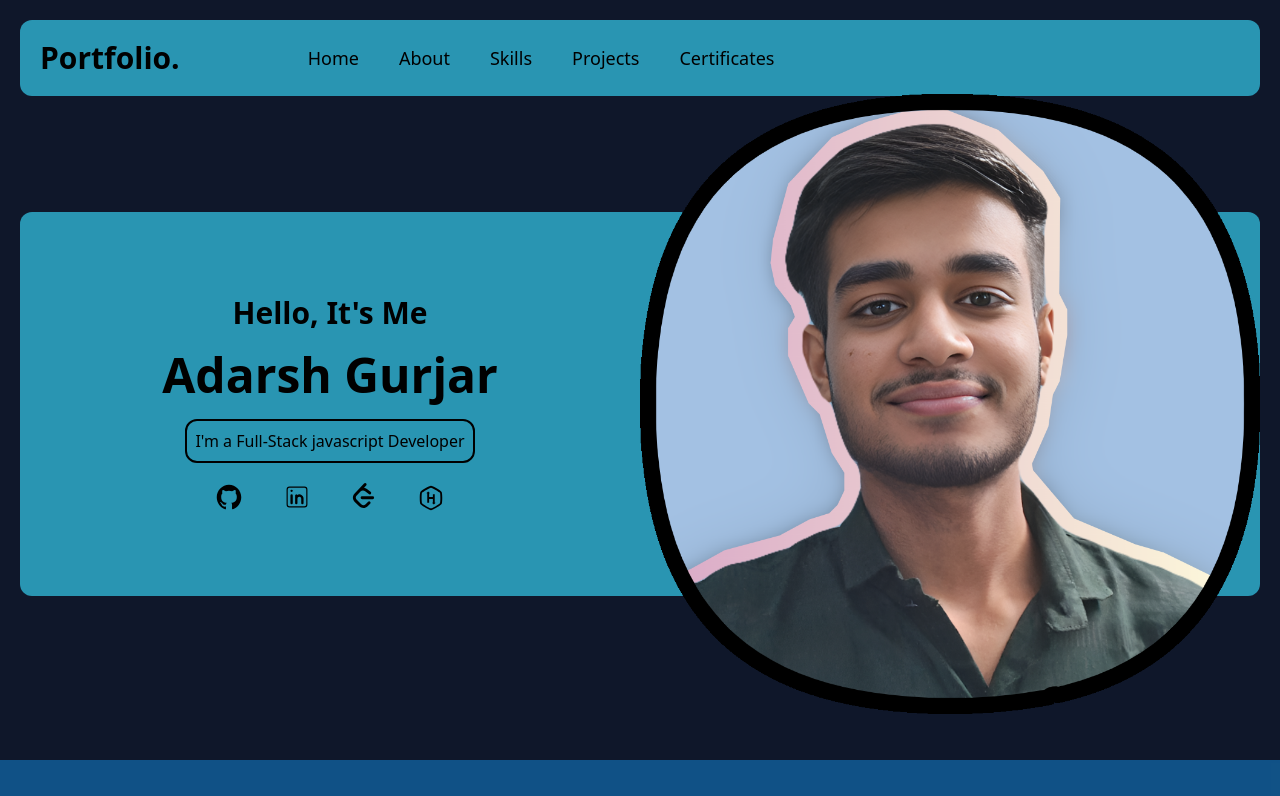
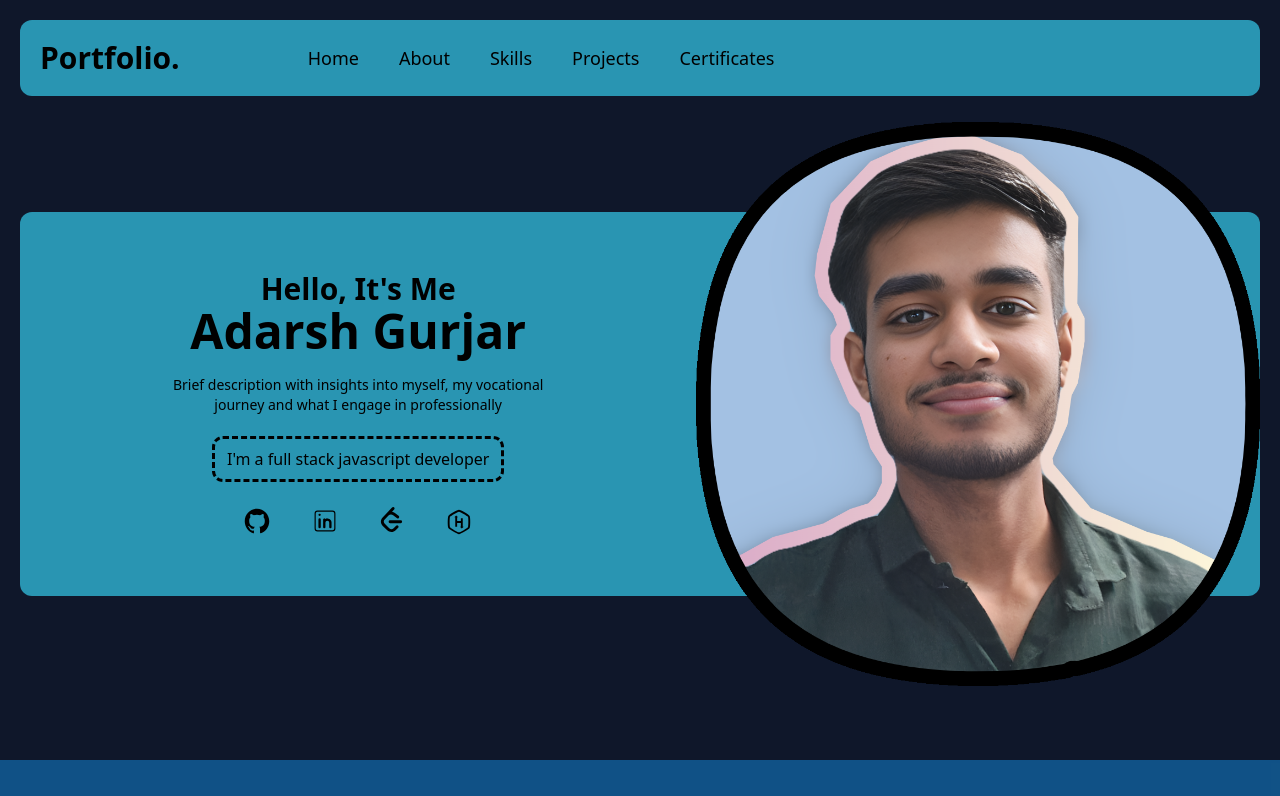
Before and after one commit to adarsh12u/MyPortfolio, a React (Vite) app in the folder my-project/: page / in a window 1280 px wide. Shown: the top 796 px of the page. Built offline with nearby package versions, Linux system fonts and the light colour scheme.

Commit message:
animations add

```diff
--- a/my-project/package.json
+++ b/my-project/package.json
@@ -10,6 +10,7 @@
     "preview": "vite preview"
   },
   "dependencies": {
+    "framer-motion": "^10.16.4",
     "nanoid": "^5.0.4",
     "react": "^18.2.0",
     "react-dom": "^18.2.0",
--- a/my-project/src/Component/About.jsx
+++ b/my-project/src/Component/About.jsx
@@ -1,7 +1,37 @@
 import React from 'react'
 import { section } from '../data'
+import {motion} from 'framer-motion'
+const About = () => {
+  const slider = {
+    initial:{
+      x:-300,
+      opacity:0,
+    },
+    animate:{
+       x:0,
+       opacity:1,
+       transition:{
+        duration : 0.8,
+        staggerChildren:0.1,
+       }
+    }
 
-const About = () => {
+}
+const sliders = {
+  initial:{
+    x:300,
+    opacity:0,
+  },
+  animate:{
+     x:0,
+     opacity:1,
+     transition:{
+      duration : 0.8,
+      staggerChildren:0.1,
+     }
+  }
+
+}
   return (
     <section>
 
@@ -14,7 +44,7 @@ const About = () => {
         </div>
    <div className=' mt-8 lg:mt-0 p-8  lg:p-20  '>
         <h1 className=' text-white text-pretty text-base lg:text-lg '>
-        Hello, My name is Adarsh Gurjar Currently in 3rd year, pursuing B.tech in Computer science engineering from Sushila devi bansal college of technology, My skills includes a  foundation in core java and javascript, from development perpective, i have done many project in React and Node (basically MERN ) for both Mobile and Web and as these are nothing but just Javascript, So, I am well Good in JavaScript Ecosystem. For computer science fundamentals, I have a decent knowledge about Data Structure & Algorithm, Operating system, Database management system and Object Oriented Technique. I have also practiced coding by solving over 150+ problems on various coding platforms like Leetcode, and Hackerrank </h1>
+        Hello, My name is Adarsh Gurjar Currently in 3rd year, pursuing B.tech in Computer science engineering from Sushila devi bansal college of technology, My skills includes a  foundation in core java and javascript, from development perpective, i have done many project in React and Node (basically MERN ) for  Web application and as these are nothing but just Javascript. So, I am well Good in JavaScript Ecosystem. For computer science fundamentals, I have a decent knowledge about Data Structure & Algorithm, Operating system, Database management system and Object Oriented Technique. I have also practiced coding by solving over 150+ problems on various coding platforms like Leetcode, and Hackerrank </h1>
    </div>
      </div>
 
@@ -37,18 +67,18 @@ const About = () => {
        <h1 className='  text-white font-semibold text-2xl text-center'>Course Work.</h1>
       <div className=' flex justify-center flex-wrap gap-3'>
 
-       <button className=' border-2 text-white border-white mt-4 p-2 rounded-xl font-normal hover:bg-[#2995b2] hover:text-white   transition-all duration-200'>
-                     <h1> Object Oriented Progamming</h1>
-                    </button>
-                    <button className=' text-white border-2 border-white mt-4 p-2 rounded-xl font-normal hover:bg-[#2995b2] hover:text-white   transition-all duration-200'>
-                     <h1>Data Structure & Algorithm</h1>
-                    </button>
-                    <button className=' text-white border-2 border-white mt-4 p-2 rounded-xl font-normal hover:bg-[#2995b2] hover:text-white   transition-all duration-200'>
-                     <h1> Operating System</h1>
-                    </button>
-                    <button className=' text-white border-2 border-white mt-4 p-2 rounded-xl font-normal hover:bg-[#2995b2] hover:text-white   transition-all duration-200'>
-                     <h1> Database Management System</h1>
-                    </button>
+       <motion.button variants={slider} whileInView="animate" initial="initial"  className=' border-2 text-white border-white mt-4 p-2 rounded-xl font-normal hover:bg-[#2995b2] hover:text-white   transition-all duration-200'>
+                      Object Oriented Progamming
+                    </motion.button>
+                    <motion.button variants={slider} whileInView="animate" initial="initial" className=' text-white border-2 border-white mt-4 p-2 rounded-xl font-normal hover:bg-[#2995b2] hover:text-white   transition-all duration-200'>
+                   Data Structure & Algorithm
+                    </motion.button>
+                    <motion.button  variants={sliders} whileInView="animate" initial="initial" className=' text-white border-2 border-white mt-4 p-2 rounded-xl font-normal hover:bg-[#2995b2] hover:text-white   transition-all duration-200'>
+                      Operating System
+                    </motion.button>
+                    <motion.button  variants={sliders} whileInView="animate" initial="initial" className=' text-white border-2 border-white mt-4 p-2 rounded-xl font-normal hover:bg-[#2995b2] hover:text-white   transition-all duration-200'>
+                   Database Management System
+                    </motion.button>
       </div>
     </div>
 </div>
--- a/my-project/src/Component/Certificates.jsx
+++ b/my-project/src/Component/Certificates.jsx
@@ -1,7 +1,37 @@
 import React from 'react'
 import { certificate } from '../data'
+import {motion} from 'framer-motion'
+const Certificates = () => {
+  const slider = {
+    initial:{
+      x:-500,
+      opacity:0,
+    },
+    animate:{
+       x:0,
+       opacity:1,
+       transition:{
+        duration : 0.8,
+        staggerChildren:0.1,
+       }
+    }
 
-const Certificates = () => {
+}
+const sliders = {
+  initial:{
+    x:500,
+    opacity:0,
+  },
+  animate:{
+     x:0,
+     opacity:1,
+     transition:{
+      duration : 0.8,
+      staggerChildren:0.1,
+     }
+  }
+
+}
   return (
     <div id='certificate' className=' h-auto mt-32   flex flex-col    border-b-[1px] border-[#2995b2]  '>
 
@@ -9,19 +39,19 @@ const Certificates = () => {
             <h1 className=' text-white  text-2xl  lg:text-3xl font-bold'> Certifications </h1>
             <div className=' mx-auto mt-1 w-20 h-1 bg-[#2995b2]'></div>
         </div>
-   <div className=' m-auto gap-10 lg:gap-32 flex flex-col flex-wrap lg:flex-row justify-around mt-16 mb-36'>
+   <motion.div variants={slider} initial="initial" whileInView="animate"  className=' m-auto gap-10 lg:gap-32 flex flex-col flex-wrap lg:flex-row justify-around mt-16 mb-36'>
 
         {
             certificate.map((item)=>{
-                return <div key={item.id} className= '  w-72 h-52'>
+                return <div variants={slider} key={item.id} className= '  w-72 h-52'>
 
-                                                                 <a href={item.url}> <img src={item.image} className=' w-full h-full object-cover' alt="" /></a>
+                                                                 <a href={item.url} variants={slider}> <img src={item.image} className=' w-full h-full object-cover' alt="" /></a>
 
                       </div>
               })
             }
 
-            </div>
+            </motion.div>
 
     </div>
   )
--- a/my-project/src/Component/Home.jsx
+++ b/my-project/src/Component/Home.jsx
@@ -2,10 +2,26 @@ import React from 'react'
 import Navbar from './Navbar'
 import { IoLogoGithub } from "react-icons/io5";
 import { CiLinkedin } from "react-icons/ci";
-import { SiHackerrank } from "react-icons/si";
 import { SiLeetcode } from "react-icons/si";
 import { LiaHackerrank } from "react-icons/lia";
+import {motion} from 'framer-motion'
 const Home = () => {
+
+  const slider = {
+      initial:{
+        x:-500,
+        opacity:0,
+      },
+      animate:{
+         x:0,
+         opacity:1,
+         transition:{
+          duration : 0.8,
+          staggerChildren:0.1,
+         }
+      }
+
+  }
   return (
     <div className='  bg-slate-900 '>
 
@@ -14,40 +30,54 @@ const Home = () => {
 
 
    <div className=' p-2 lg:p-5' >
-        <div style={{
+
+        <motion.div initial={{opacity:0 , scale:0.5}}  whileInView={{opacity:1 , scale:1}} transition={{duration:1}}  style={{
         backgroundColor:'#2995b2'
-       }} className=' mt-20 h-[550px] lg:h-96 rounded-xl flex flex-col lg:flex-row  justify-center items-center' >
+       }} className=' mt-20 h-auto px-3 py-5 lg:p-0 lg:h-96 rounded-xl flex flex-col lg:flex-row  justify-center items-center' >
 
-              <div className=' w-[50%] text-center space-x-0 lg:space-y-5'>
-                <h1 className=' text-3xl font-bold'>Hello, It's Me</h1>
-                   <h1 className='text text-5xl font-bold'>Adarsh Gurjar </h1>
-                   <button className=' border-2 border-black mt-4 p-2 rounded-xl font-medium hover:bg-slate-900 hover:text-[#2995b2]   transition-all duration-200'>
-                     <h1> I'm a Full-Stack javascript Developer</h1>
-                    </button>
-                    <div className=' flex mt-5 gap-6 lg:gap-10 justify-center'>
-                    <a href="https://github.com/adarsh12u">
+
+
+              <motion.div variants={slider} initial="initial" whileInView="animate" className='  w-full lg:w-[60%] text-center space-y-10 lg:space-y-5' >
+                <motion.div variants={slider}  className='  m-auto text-center w-full lg:w-[60%] space-y-5 ' >
+<motion.div variants={slider} >
+
+                <motion.h1 variants={slider} className=' text-3xl font-bold'>Hello, It's Me  </motion.h1>
+                   <motion.h1 variants={slider} className='text text-5xl font-bold'>Adarsh Gurjar</motion.h1>
+</motion.div>
+<motion.div variants={slider} >
+
+                   <motion.p variants={slider}  className='  text-sm font-medium'>Brief description with insights into myself, my vocational journey and what I engage in professionally</motion.p>
+</motion.div>
+                </motion.div>
+                <motion.div variants={slider} >
+
+                   <motion.p variants={slider}  className=' text-base font-medium  outline-dashed inline-block p-2 rounded-lg mt-1 mb-2 hover: pl-3 pr-3'>I'm a full stack javascript developer</motion.p>
+</motion.div>
+
+                    <motion.div variants={slider}  className=' flex mt-5 gap-6 lg:gap-10 justify-center'>
+                    <motion.a variants={slider} href="https://github.com/adarsh12u">
                     <IoLogoGithub size={28}/>
 
-                    </a>
-                    <a href="https://www.linkedin.com/in/adarsh-gurjar-6170b0249/">
+                    </motion.a>
+                    <motion.a variants={slider} href="https://www.linkedin.com/in/adarsh-gurjar-6170b0249/">
                     <CiLinkedin size={28} color=''/>
 
-                    </a>
-                    <a href="https://leetcode.com/Adarshgurjar123/">
+                    </motion.a>
+                    <motion.a variants={slider} href="https://leetcode.com/Adarshgurjar123/">
                     < SiLeetcode size={25}/>
 
-                    </a>
-                    <a href="https://www.hackerrank.com/profile/adarsh7470827890">
+                    </motion.a>
+                    <motion.a variants={slider} href="https://www.hackerrank.com/profile/adarsh7470827890">
                     < LiaHackerrank size={30}/>
 
-                    </a>
-                    </div>
-              </div>
+                    </motion.a>
+                    </motion.div>
+              </motion.div>
   <div className=' mt-10 lg:mt-0 w-[40%] lg:w-[50%] flex justify-center '>
-     <img src='/picofme (4).png' alt=""  className=' h-full  md:h-486 lg:h-64  duration-1000 delay-100'/>
+     <img src='/picofme (4).png' alt=""  className=' h-full   lg:h-64  duration-1000 delay-100'/>
   </div>
 
-        </div>
+        </motion.div>
    </div>
 
     </div>
--- a/my-project/src/Component/Navbar.jsx
+++ b/my-project/src/Component/Navbar.jsx
@@ -1,9 +1,27 @@
 import { section } from '../data'
 import { RiMenu3Line } from "react-icons/ri";
+import { motion } from 'framer-motion';
 import React, { useState } from 'react'
 
 const Navbar = () => {
     const[open,setOpen] = useState(false);
+    const variants = {
+         open:{
+            clipPath : "circle(1200px at 50px 50px) ",
+            transition:{
+              type:"spring",
+              stiffness:20
+         }},
+         closed:{
+             transition :{
+                delay : 0.5,
+                type:"spring",
+                stiffness:400,
+                damping:40,
+
+             }
+         }
+    }
   return (
       <header className=' bg-slate-900  h-28 lg:p-5  ' >
            <nav style={{
@@ -13,18 +31,18 @@ const Navbar = () => {
                    <h1 className=' text-2xl lg:text-3xl font-bold'> Portfolio. </h1>
                     <RiMenu3Line size={30} className='block lg:hidden' onClick={()=>setOpen(!open)} />
                </div>
-               <div className={`${open?` block ` : `hidden`} bg-[#2995b2] z-50 lg:hidden   pt-5 lg:pt-0 flex flex-col lg:flex-row  gap-5  lg:gap-10`} >
+               <motion.div  animate={open ? "open": "closed"}  className={`${open?` block ` : `hidden`} bg-[#2995b2] z-50 lg:hidden   pt-5 lg:pt-0 flex flex-col lg:flex-row  gap-5  lg:gap-10`} >
                    {
                       section.map((item)=>{
-                            return <div key={item.id} className=' text-center  cursor-pointer border-slate-900  border-b-2'onClick={()=>setOpen(!open)}>
+                            return <motion.div key={item.id}   variants={variants}   className=' text-center  cursor-pointer border-slate-900  border-b-2'onClick={()=>setOpen(!open)}>
 
                                      <a href={item.href} >
-                                     <h1 className=' hover:text-slate-100 transition-all delay-100 ease-in text-lg font-medium'>{item.text}</h1>
+                                     <motion.h1  className=' hover:text-slate-100 transition-all delay-100 ease-in text-lg font-medium'>{item.text}</motion.h1>
                                      </a>
-                             </div>
+                             </motion.div>
                       })
                    }
-               </div>
+               </motion.div>
                <div className={` hidden   pt-5 lg:pt-0  lg:flex  gap-5  lg:gap-10`} >
                    {
                       section.map((item)=>{
--- a/my-project/src/Component/SingleCardSkill.jsx
+++ b/my-project/src/Component/SingleCardSkill.jsx
@@ -29,7 +29,7 @@ const SingleCardSkill = ({ name  , languages }) => {
                               {logo}
                               {
 
-                              url && <img src={url} className=' h-7 w-7 lg:h-9 w-9' alt="" />
+                              url && <img src={url} className=' h-9 w-9 lg:h-9 ' alt="" />
                               }
 
                                  <h1 className=' text-pretty font-semibold'>{name}</h1>
```
Also changed, not shown: my-project/src/Component/Skills.jsx (+4 -3 lines), 1 other file (tests, documents, lock files or other folders).
